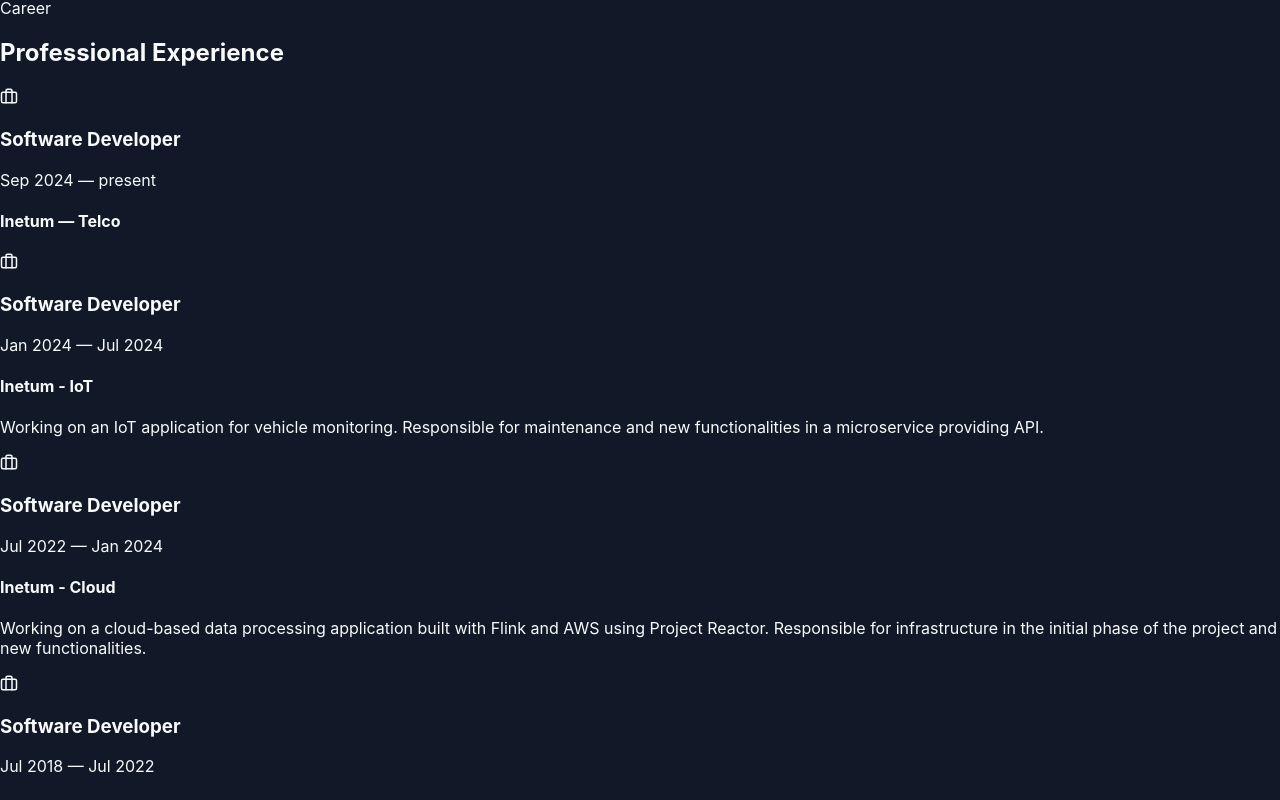
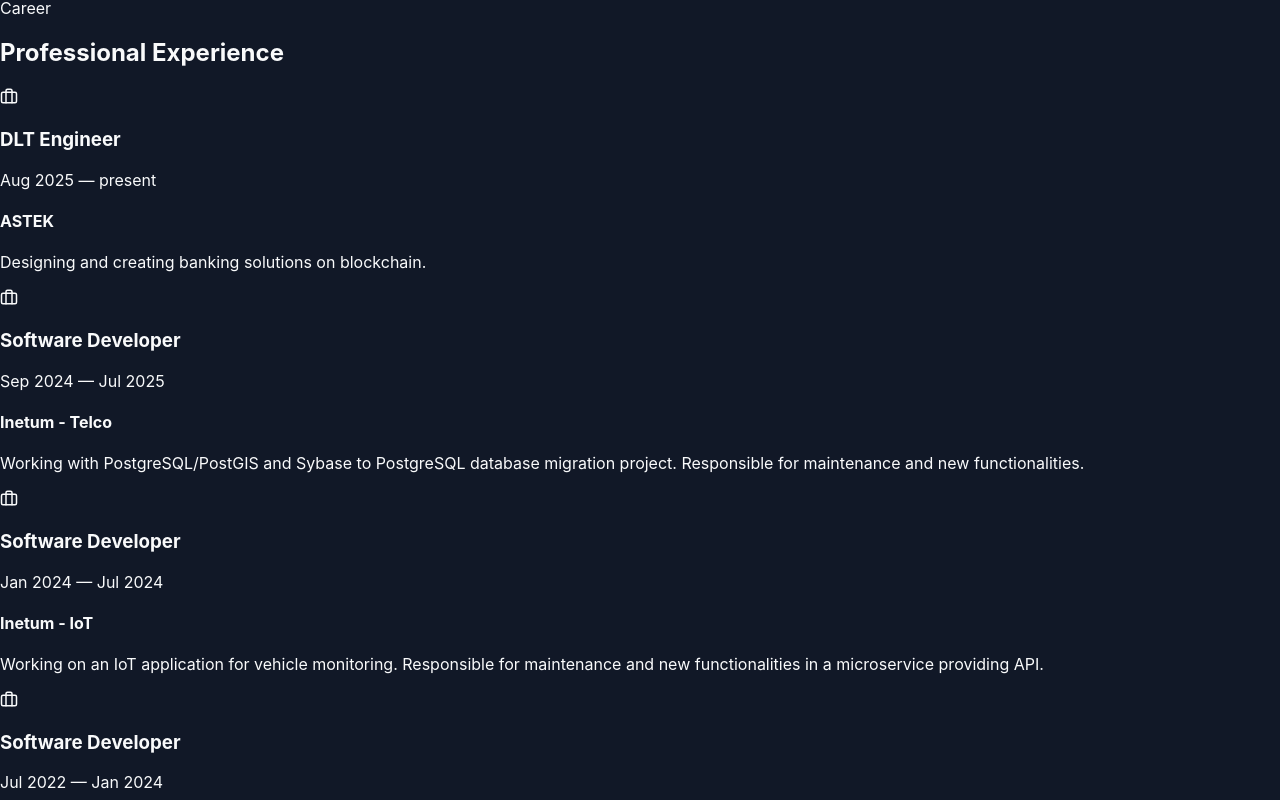
Before and after one commit to sebastianstrzalkowski/cv-website, a React (Create React App) app: page / in a window 1280 px wide. Shown: the part 1937-2737 px from the top of the page. Built offline with nearby package versions, Linux system fonts and the light colour scheme.

Commit message:
WIP: Auto-save for Jules Handover [2025-11-29T20:02:21.591Z]

```diff
--- a/src/data/developerData.js
+++ b/src/data/developerData.js
@@ -119,10 +119,17 @@
   ],
   experience: [
     {
+      position: "DLT Engineer",
+      company: "ASTEK",
+      get period() {
+        return formatPeriod("08.2025", "obecnie");
+      }
+    },
+    {
       position: "Software Developer",
-      company: "Inetum — Telco",
+      company: "Inetum - Telco",
       get period() {
-        return formatPeriod("09.2024", "obecnie");
+        return formatPeriod("09.2024", "07.2025");
       }
     },
     {
@@ -141,7 +148,7 @@
     },
     {
       position: "Software Developer",
-      company: "Inetum — Telco CRM",
+      company: "Inetum - Telco CRM",
       get period() {
         return formatPeriod("07.2018", "07.2022");
       }
@@ -151,13 +158,13 @@
     {
       get degree() {
         return i18next.language === 'pl'
-            ? "Inżynier elektroniki i telekomunikacji"
-            : "Electronics and Telecommunications Engineer";
+          ? "Inżynier elektroniki i telekomunikacji"
+          : "Electronics and Telecommunications Engineer";
       },
       get school() {
         return i18next.language === 'pl'
-            ? "Wojskowa Akademia Techniczna w Warszawie"
-            : "Military University of Technology in Warsaw";
+          ? "Wojskowa Akademia Techniczna w Warszawie"
+          : "Military University of Technology in Warsaw";
       },
       period: ""
     }
@@ -323,6 +330,7 @@
     const lang = i18next.language;
     const translations = {
       pl: {
+        "ASTEK": "Projektowanie i tworzenie rozwiązań bankowych na blockchainie.",
         "Inetum - Telco": "Praca z PostgreSQL/PostGIS oraz projekt migracji bazy danych z Sybase do PostgreSQL. Odpowiedzialność za utrzymanie i nowe funkcjonalności.",
         "Inetum - IoT": "Praca przy aplikacji IoT do monitorowania pojazdów. Odpowiedzialność za utrzymanie i nowe funkcjonalności w mikroserwisie udostępniającym API.",
         "Inetum - Cloud": "Praca nad aplikacją do przetwarzania danych w chmurze, zbudowaną z wykorzystaniem Flink i AWS z użyciem Project Reactor. Odpowiedzialność za infrastrukturę w początkowej fazie projektu oraz nowe funkcjonalności.",
@@ -330,6 +338,7 @@
         "Bored Founders Club": "Mentor blockchain w grupie deweloperów. Prowadzenie regularnych warsztatów technicznych z zakresu Solidity, Web3 i integracji z łańcuchami bloków. Wsparcie w rozwoju projektów blockchain i smart kontraktów dla członków klubu."
       },
       en: {
+        "ASTEK": "Designing and creating banking solutions on blockchain.",
         "Inetum - Telco": "Working with PostgreSQL/PostGIS and Sybase to PostgreSQL database migration project. Responsible for maintenance and new functionalities.",
         "Inetum - IoT": "Working on an IoT application for vehicle monitoring. Responsible for maintenance and new functionalities in a microservice providing API.",
         "Inetum - Cloud": "Working on a cloud-based data processing application built with Flink and AWS using Project Reactor. Responsible for infrastructure in the initial phase of the project and new functionalities.",
```
